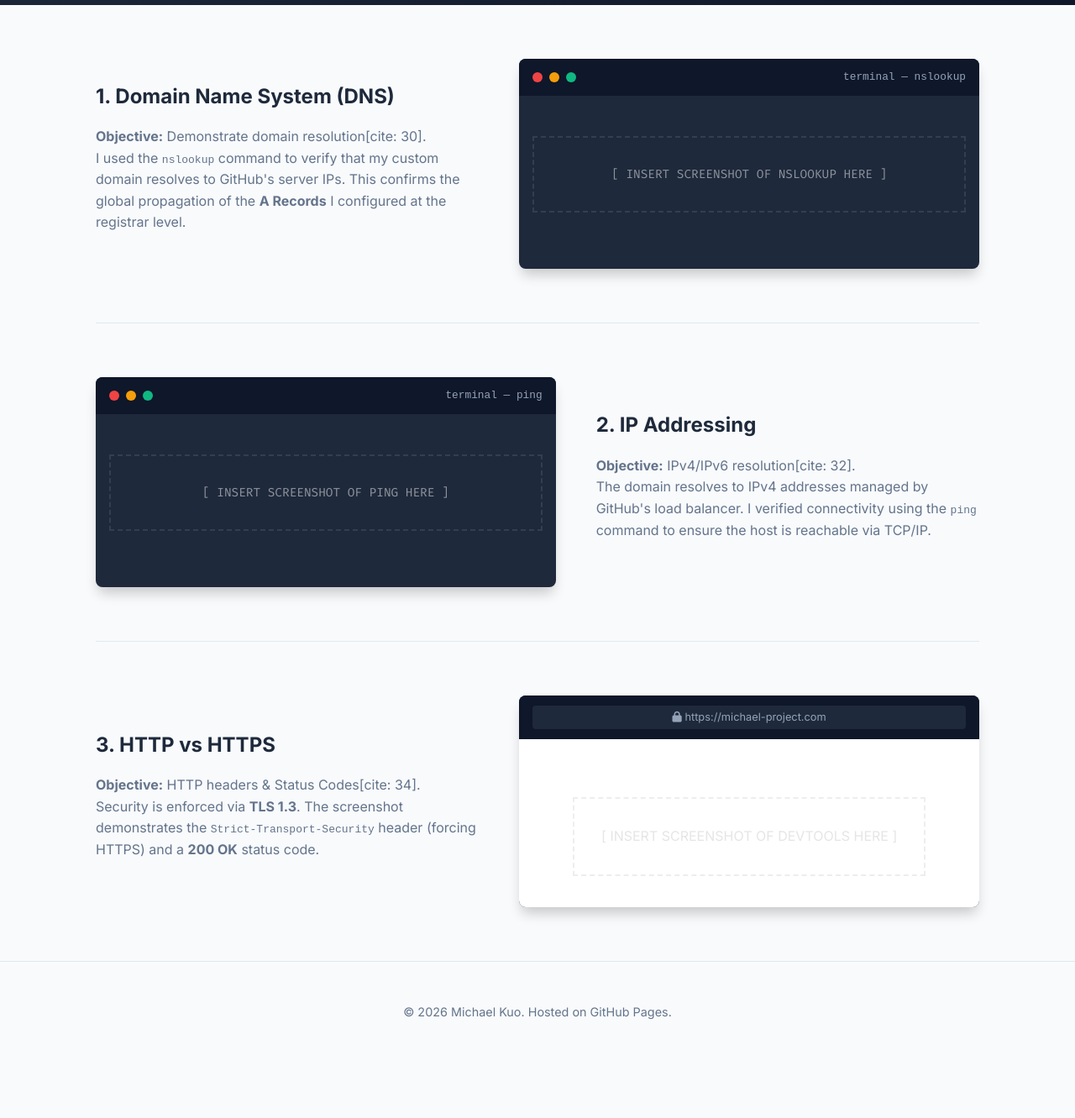
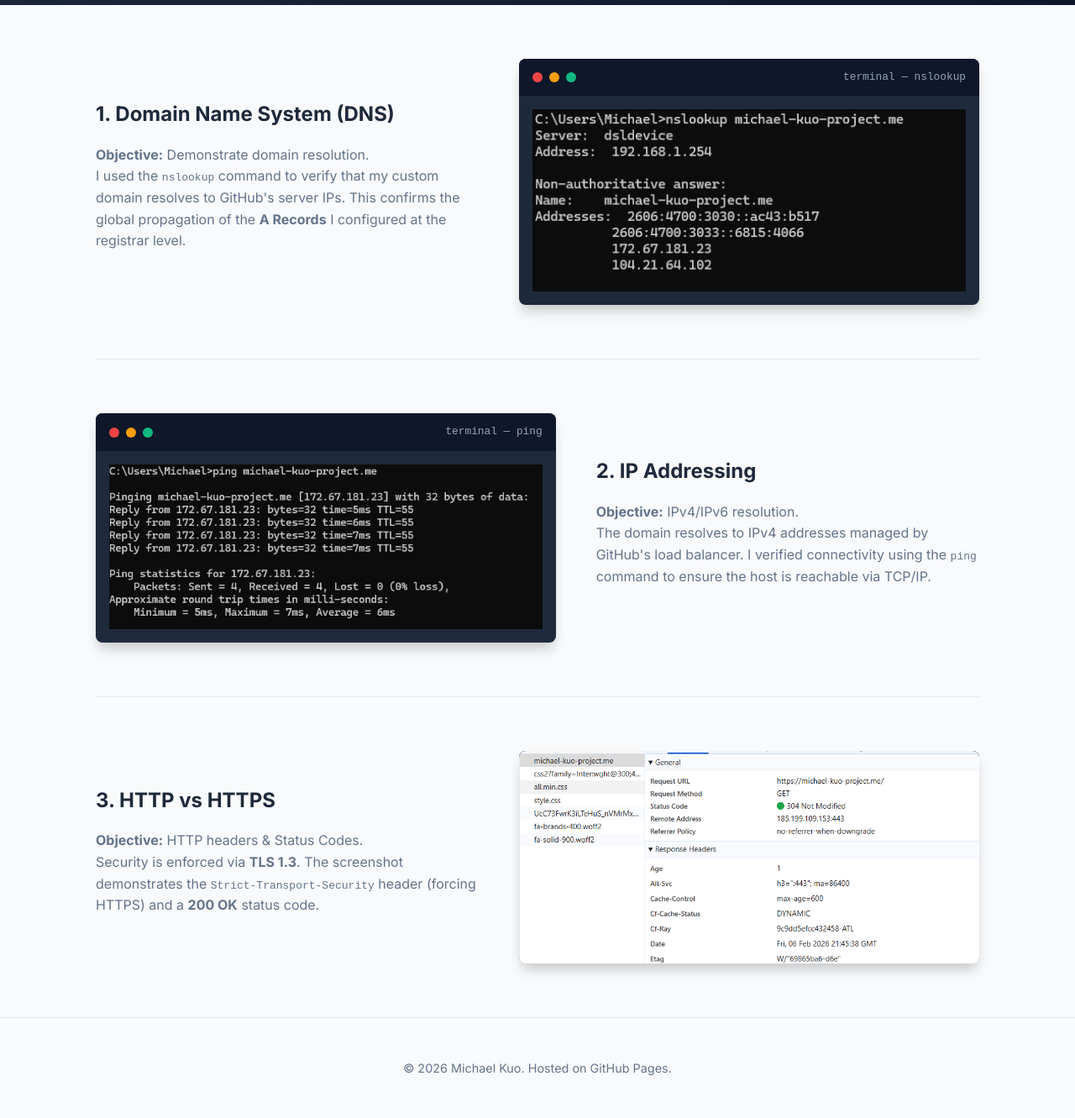
Before and after one commit to k9540213/CN-Project1, a plain HTML site: page networking.html in a window 1280 px wide. Shown: the part 280-1611 px from the top of the page at 84% size. Before the commit the page ends 1544 px from the top, so only its background shows below. Drawn offline with Linux system fonts and the light colour scheme.

Commit message:
Add files via upload

```diff
--- a/networking.html
+++ b/networking.html
@@ -33,7 +33,7 @@
             <div class="text-content">
                 <h2>1. Domain Name System (DNS)</h2>
                 <p>
-                    <strong>Objective:</strong> Demonstrate domain resolution[cite: 30].<br>
+                    <strong>Objective:</strong> Demonstrate domain resolution.<br>
                     I used the <code>nslookup</code> command to verify that my custom domain resolves to GitHub's server IPs.
                     This confirms the global propagation of the <strong>A Records</strong> I configured at the registrar level.
                 </p>
@@ -46,7 +46,7 @@
                     <span class="title">terminal — nslookup</span>
                 </div>
                 <div class="terminal-body">
-                    <div class="placeholder-text">[ INSERT SCREENSHOT OF NSLOOKUP HERE ]</div>
+                    <img src="dns-proof.png" alt="NSLookup Output showing Cloudflare IPs" style="width:100%; display:block;">
                 </div>
             </div>
         </section>
@@ -57,7 +57,7 @@
             <div class="text-content">
                 <h2>2. IP Addressing</h2>
                 <p>
-                    <strong>Objective:</strong> IPv4/IPv6 resolution[cite: 32].<br>
+                    <strong>Objective:</strong> IPv4/IPv6 resolution.<br>
                     The domain resolves to IPv4 addresses managed by GitHub's load balancer.
                     I verified connectivity using the <code>ping</code> command to ensure the host is reachable via TCP/IP.
                 </p>
@@ -70,7 +70,7 @@
                     <span class="title">terminal — ping</span>
                 </div>
                 <div class="terminal-body">
-                    <div class="placeholder-text">[ INSERT SCREENSHOT OF PING HERE ]</div>
+                    <img src="ip-proof.png" alt="NSLookup Output showing Cloudflare IPs" style="width:100%; display:block;">
                 </div>
             </div>
         </section>
@@ -81,7 +81,7 @@
             <div class="text-content">
                 <h2>3. HTTP vs HTTPS</h2>
                 <p>
-                     <strong>Objective:</strong> HTTP headers & Status Codes[cite: 34].<br>
+                     <strong>Objective:</strong> HTTP headers & Status Codes.<br>
                     Security is enforced via <strong>TLS 1.3</strong>. The screenshot demonstrates the
                     <code>Strict-Transport-Security</code> header (forcing HTTPS) and a <strong>200 OK</strong> status code.
                 </p>
@@ -91,7 +91,7 @@
                     <div class="search-bar"><i class="fa-solid fa-lock"></i> https://michael-project.com</div>
                 </div>
                 <div class="browser-body">
-                    <div class="placeholder-text">[ INSERT SCREENSHOT OF DEVTOOLS HERE ]</div>
+                    <img src="ssl-proof.png" alt="NSLookup Output showing Cloudflare IPs" style="width:100%; display:block;">
                 </div>
             </div>
         </section>
```
Also changed, not shown: dns-proof.png (added), ip-proof.png (added), ssl-proof.png (added).
